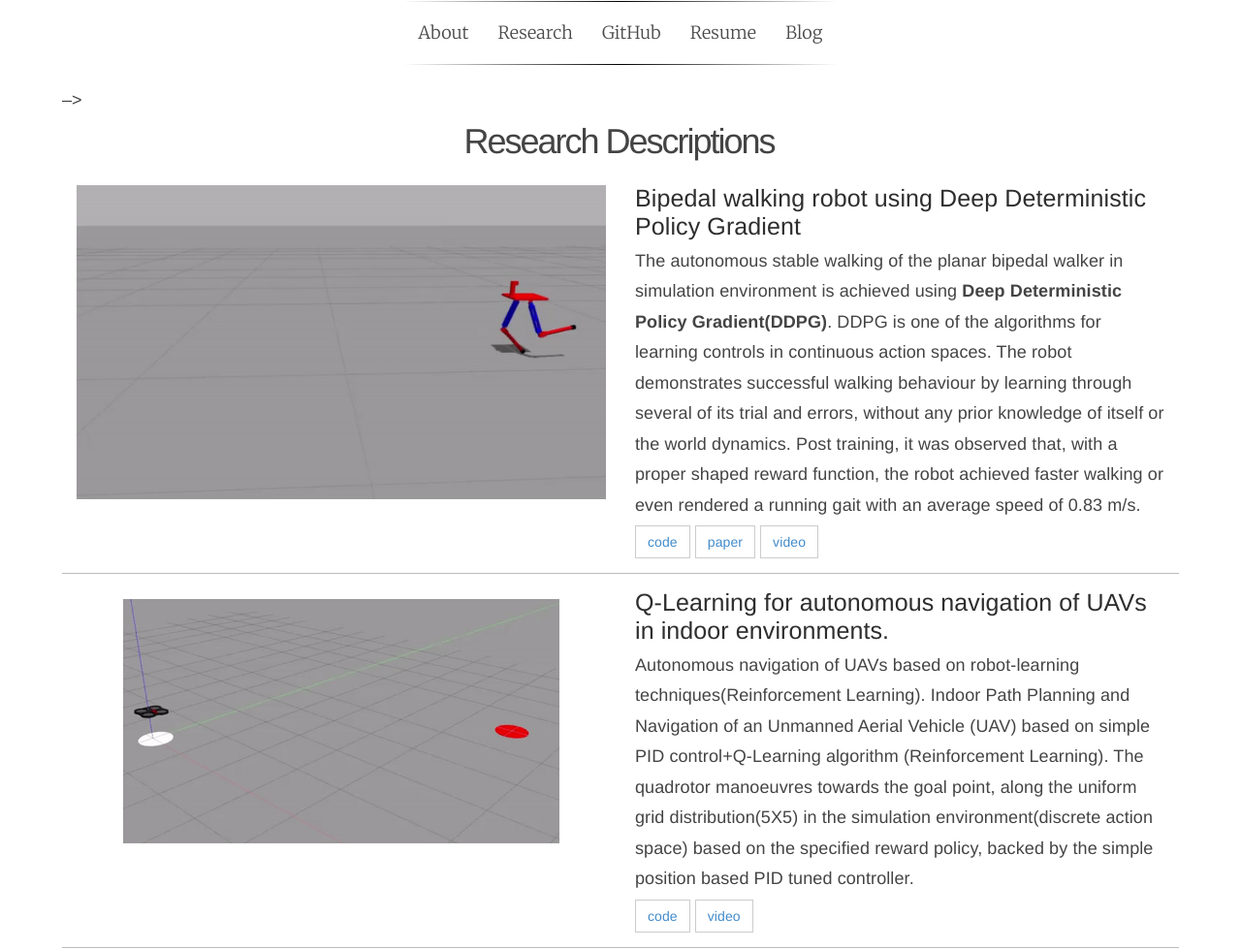
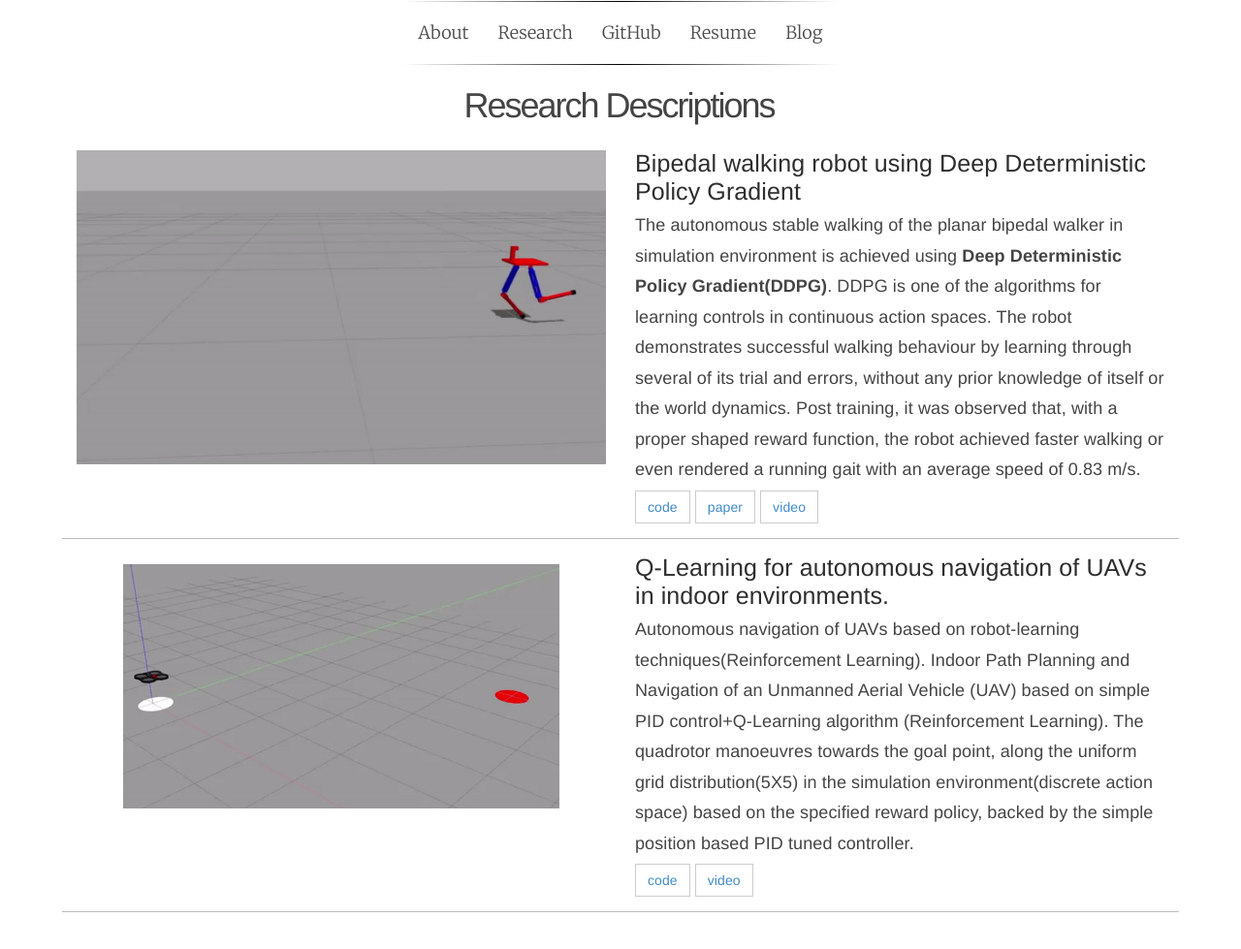
Before and after one commit to navuboy/navuboy.github.io, a Jekyll site: the page built from research.html, in a window 1280 px wide. Shown: the whole page at 97% size. Built offline with Jekyll 4.4.1, drawn with Linux system fonts in a browser that asks for light colours; some web fonts are replaced; after the commit the page ends 942 px from its top, so only the background shows below that.

Commit message:
added research

```diff
--- a/_includes/research.md
+++ b/_includes/research.md
@@ -7,7 +7,7 @@
     <li>Rachael E. Tompa, Blake Wulfe, Mykel J. Kochenderfer, and Michael P. Owen. "Horizontal Maneuver Coordination for Aircraft Collision-Avoidance Systems" in Journal of Aerospace Information Systems, 2018.</li>
 
     <li>Rachael E. Tompa, Blake Wulfe, Michael P. Owen, and Mykel J. Kochenderfer. "Collision avoidance for unmanned aircraft using coordination tables" in Digital Avionics Systems Conference (DASC), 2016.</li>
-</ul> --> -->
+</ul> -->
 
 <h1 class="rsection">Research Descriptions</h1>
 
```
